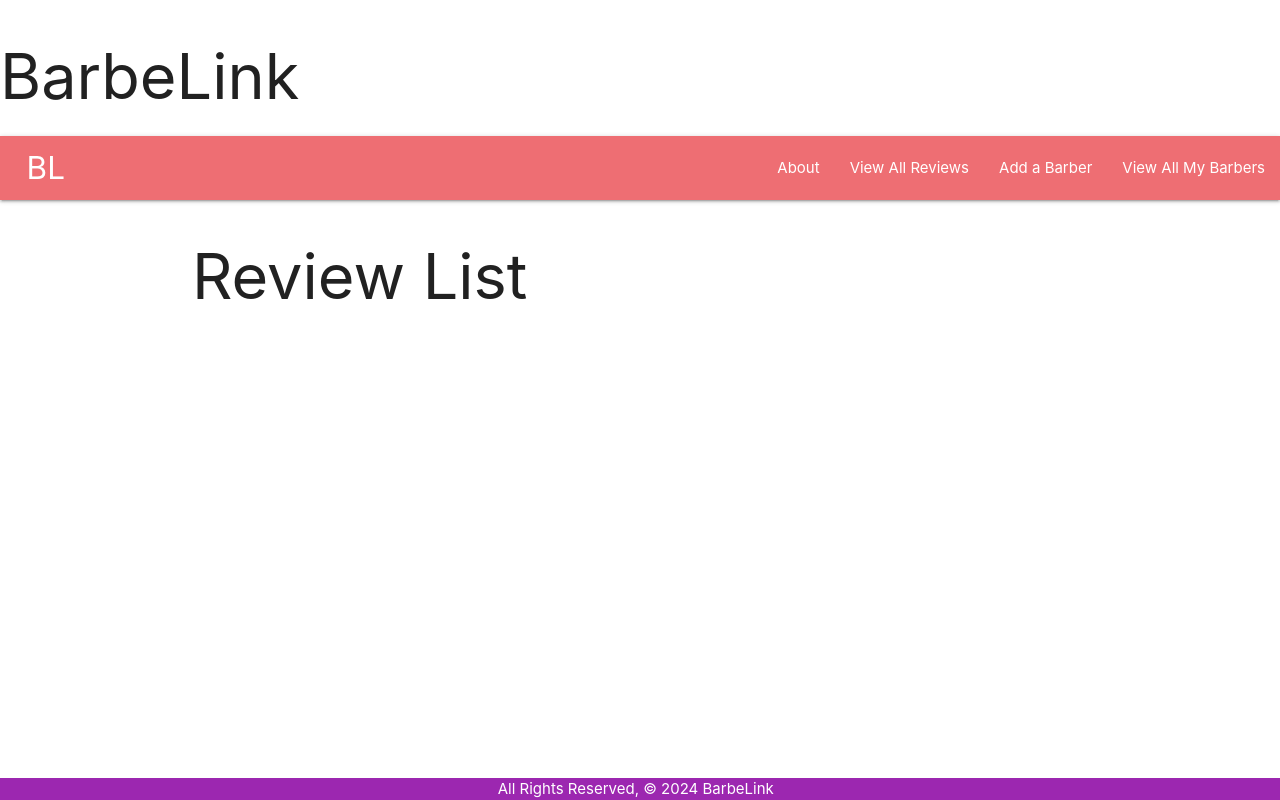
After one commit to Jmugaza/barber-link, a Django app: page /reviews/ in a window 1280 px wide. The commit adds this page. Run offline with Django 4.2, Linux system fonts and the light colour scheme; data that the repository does not hold is empty.

Commit message:
add review model with create/index functionality

```diff
--- a/barberlink/settings.py
+++ b/barberlink/settings.py
@@ -125,7 +125,7 @@ USE_TZ = True
 
 STATIC_URL = 'static/'
 
-LOGIN_REDIRECT_URL = '/'
+LOGIN_REDIRECT_URL = '/barbers/'
 LOGOUT_REDIRECT_URL = '/'
 
 
--- /dev/null
+++ b/main_app/static/css/style.css
@@ -0,0 +1,14 @@
+body {
+    display: flex;
+    min-height: 100vh;
+    flex-direction: column;
+}
+
+main {
+    flex: 1 0 auto;
+}
+
+footer.page-footer {
+    padding-top: 0;
+    text-align: right;
+}
--- a/main_app/templates/barbers/index.html
+++ b/main_app/templates/barbers/index.html
@@ -3,13 +3,13 @@
 
 <h1>Barbers List</h1>
 {% for barber in barbers %}
-    <div class="">
-        <div class="">
+    <div class="card">
+        <div class="card-content">
             <span class="card-title">{{ barber.name }}</span>
             <p>Phone: {{ barber.phone }}</p>
             <p>Bio: {{ barber.bio }}</p>
-
         </div>
+        <a href="/barbers/{{barber.id}}" class="btn  green" >Details</a>
     </div>
 
 {% endfor %}
--- a/main_app/templates/base.html
+++ b/main_app/templates/base.html
@@ -9,20 +9,22 @@
     <title>BarbeLink</title>
     <link rel="stylesheet" href="https://cdnjs.cloudflare.com/ajax/libs/materialize/1.0.0/css/materialize.min.css">
     <link rel="stylesheet" type="text/css" href="{% static 'css/style.css' %}">
-    <script src="https://cdnjs.cloudflare.com/ajax/libs/materialize/1.0.0/js/materialize.min.js"></script>
 </head>
 <body>
-    <header class="navbar-fixed ">
+    <header>
+        <div>
+            <h1>BarbeLink</h1>
+        </div>
         <nav>
-            <div class="purple nav-wrapper">
+            <div>
                 <ul>
-                    <li><a href="{% url 'home' %}" class="left brand-logo">&nbsp;&nbsp;BarbeLink</a></li>
+                    <li><a href="{% url 'home' %}" class="left brand-logo">&nbsp;&nbsp; BL </a></li>
                 </ul>
                 <ul class="right">
                   <li><a href="{% url 'about' %}">About</a></li>
+                  <li><a href="{% url 'reviews_index' %}">View All Reviews</a></li>
+                  <li><a href="{% url 'barbers_create' %}">Add a Barber</a></li>
                   <li><a href="{% url 'index' %}">View All My Barbers</a></li>
-
-
                 </ul>
             </div>
         </nav>
--- /dev/null
+++ b/main_app/templates/main_app/review_list.html
@@ -0,0 +1,22 @@
+{% extends 'base.html' %}
+{% block content %}
+
+<h1>Review List</h1>
+
+
+
+{% for review in review_list %}
+
+    <h1>{{ barber.name }}</h1>
+    <p>Phone: {{ barber.phone }}</p>
+    <p>Bio: {{ barber.bio }}</p>
+
+    <div class="card">
+        <div class="card-content">
+            <span class="card-title">{{ review.username }}</span>
+            <p>Review: {{ review.comment }}</p>
+        </div>
+    </div>
+{% endfor %}
+
+{% endblock %}
--- a/main_app/urls.py
+++ b/main_app/urls.py
@@ -6,4 +6,9 @@ urlpatterns = [
     path('accounts/logout/', views.logout_view, name='logout'),
     path('about/', views.about, name='about'),
     path('barbers/', views.barbers_index, name='index'),
+    path('barbers/<int:barber_id>/', views.barbers_detail, name="detail"),
+    path('barbers/create/', views.BarberCreate.as_view(), name="barbers_create"),
+    path('reviews/', views.ReviewList.as_view(), name='reviews_index'),
+    path('barbers/<int:barber_id>/reviews/create/', views.ReviewCreate.as_view(), name="reviews_create"),
+    #path('reviews/create/', views.ReviewCreate.as_view(), name="reviews_create"),
 ]
--- a/main_app/views.py
+++ b/main_app/views.py
@@ -1,10 +1,10 @@
 from django.shortcuts import render, redirect
-from .models import Barber
+from .models import Barber, Review
+from django.views.generic.edit import CreateView
+from django.views.generic import ListView
+from django.urls import reverse_lazy
 from django.contrib.auth import logout
 from django.contrib.auth.decorators import login_required
-
-def home(request):
-    return render(request, 'home.html')
 
 
 
@@ -13,11 +13,47 @@ def logout_view(request):
     logout(request)
     return redirect('home')
 
+def home(request):
+    return render(request, 'home.html')
+
+
 def about(request):
   return render(request, 'about.html')
 
 def barbers_index(request):
    barbers = Barber.objects.all()
    return render(request, 'barbers/index.html', {
-      'barbers': barbers
+      'barbers': barbers,
    })
+
+def barbers_detail(request, barber_id):
+    barber = Barber.objects.get(id=barber_id)
+    # reviews = barber.reviews.all()
+    id_list = barber.reviews.all().values_list('id')
+    reviews_that_review_doesnt_have = Review.objects.exclude(id__in=id_list)
+
+    return render(request, 'barbers/detail.html', {
+        'barber': barber,
+        'reviews': reviews_that_review_doesnt_have
+    })
+
+class BarberCreate(CreateView):
+    model = Barber
+    fields = ['name', 'phone', 'bio', ]
+
+class ReviewList(ListView):
+  model = Review
+
+class ReviewCreate(CreateView):
+   model = Review
+   fields = '__all__'
+
+
+#    def form_valid(self, form):
+#         # Set the barber instance for the review before saving
+#         form.instance.barber_id = self.kwargs['barber_id']
+#         return super().form_valid(form)
+
+   def get_success_url(self):
+        barber_id = self.kwargs['barber_id']
+        return reverse_lazy('detail', kwargs={'barber_id': barber_id})
```
Also changed, not shown: main_app/models.py (+19 -0 lines), main_app/templates/barbers/detail.html (added, +23 -0 lines), main_app/templates/home.html (+8 -6 lines), main_app/templates/main_app/barber_form.html (added, +17 -0 lines), main_app/templates/main_app/review_form.html (added, +19 -0 lines), main_app/migrations/0002_review_barber_reviews.py (added), main_app/migrations/0003_rename_review_review_comment.py (added), main_app/migrations/0004_alter_barber_reviews.py (added).
